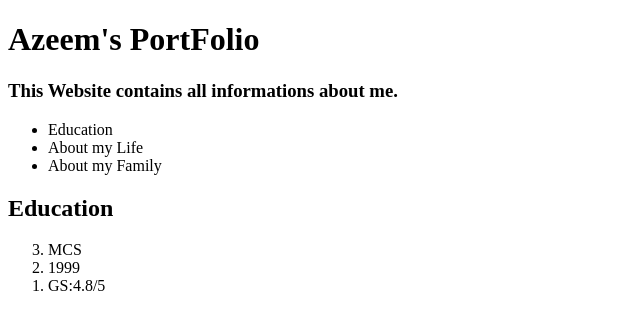
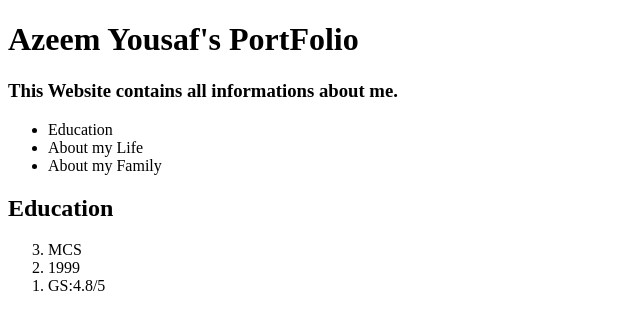
Before and after one commit to AzeemAtPerfect/firstGithub, a plain HTML site: page index.html in a window 1280 px wide. Shown: the whole page, without its empty margins (0-640 px from the left). Drawn offline with Linux system fonts and the light colour scheme.

Commit message:
# Docs :  name changed

```diff
--- a/index.html
+++ b/index.html
@@ -7,7 +7,7 @@
     <title>Home | Portfolio</title>
 </head>
 <body>
-    <h1>Azeem's PortFolio </h1>
+    <h1>Azeem Yousaf's PortFolio </h1>
     <h3>
         This Website contains all informations about me.
 
```
